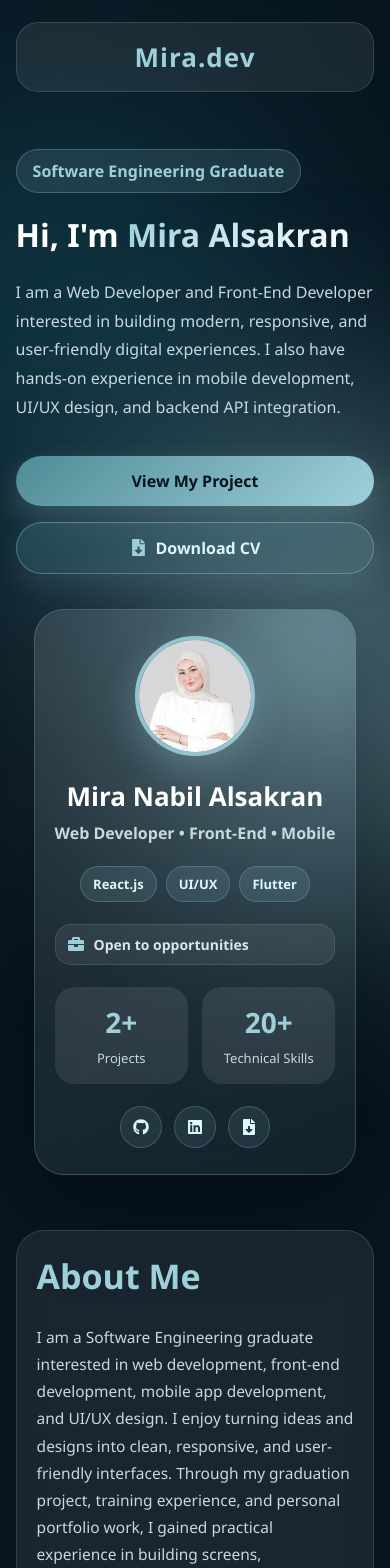
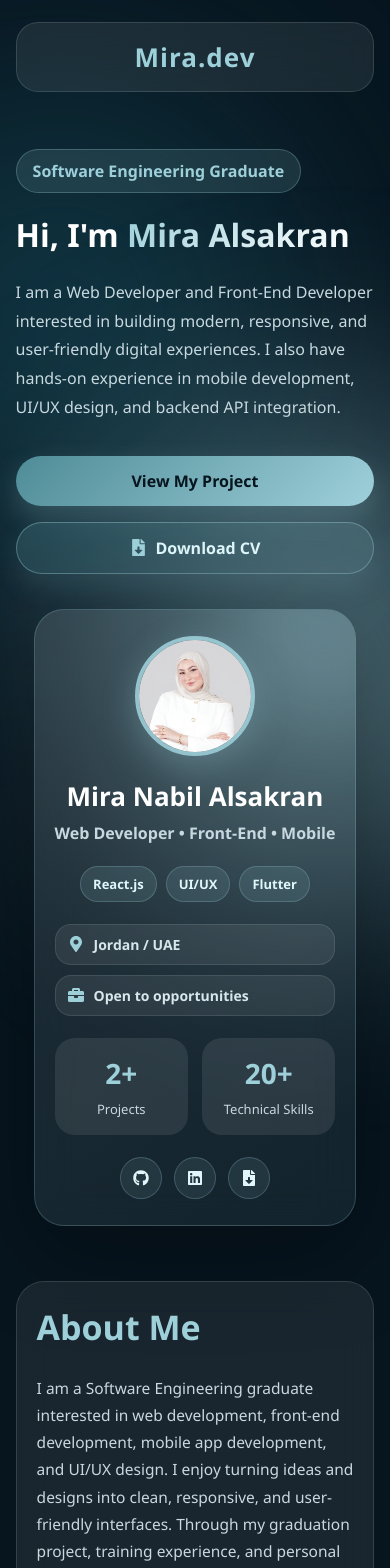
Before and after one commit to miranabil/mira-portfolio, a React (Vite) app: page / in a window 390 px wide. Shown: the top 1568 px of the page. Built offline with nearby package versions, Linux system fonts and the light colour scheme.

Commit message:
Fix portfolio mobile layout and profile details

```diff
--- a/src/App.css
+++ b/src/App.css
@@ -274,14 +274,14 @@ body {
 }
 
 .profile-details {
-  display: grid;
+  display: grid !important;
   gap: 10px;
   margin: 22px 0;
   text-align: left;
 }
 
 .profile-details div {
-  display: flex;
+  display: flex !important;
   align-items: center;
   gap: 10px;
   padding: 10px 12px;
@@ -291,7 +291,7 @@ body {
 }
 
 .profile-details div:first-child {
-  display: none;
+  display: flex !important;
 }
 
 .profile-details svg {
@@ -495,7 +495,7 @@ body {
 }
 
 .project-content h2 {
-  margin-top: 18px;
+  margin-top: 24px;
   margin-bottom: 24px;
 }
 
@@ -682,6 +682,14 @@ footer {
     height: 120px;
   }
 
+  .profile-details {
+    display: grid !important;
+  }
+
+  .profile-details div:first-child {
+    display: flex !important;
+  }
+
   .section {
     width: 92%;
     margin: 55px auto;
@@ -742,7 +750,7 @@ footer {
   }
 
   .project-content h2 {
-    margin-top: 24px;
+    margin-top: 28px;
     margin-bottom: 28px;
   }
 
--- a/src/App.jsx
+++ b/src/App.jsx
@@ -176,8 +176,8 @@ function App() {
             src={profileImage}
             alt="Mira Nabil Alsakran"
             className="profile-image"
-            width="120"
-            height="120"
+            width="148"
+            height="148"
             loading="eager"
             decoding="async"
           />
```
